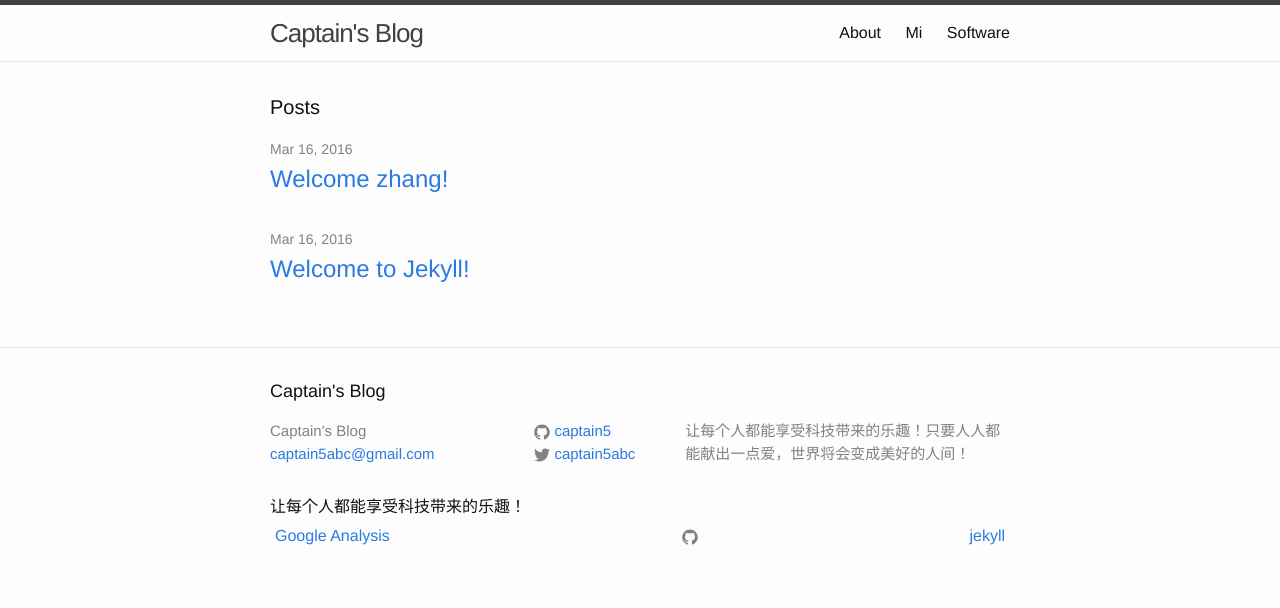
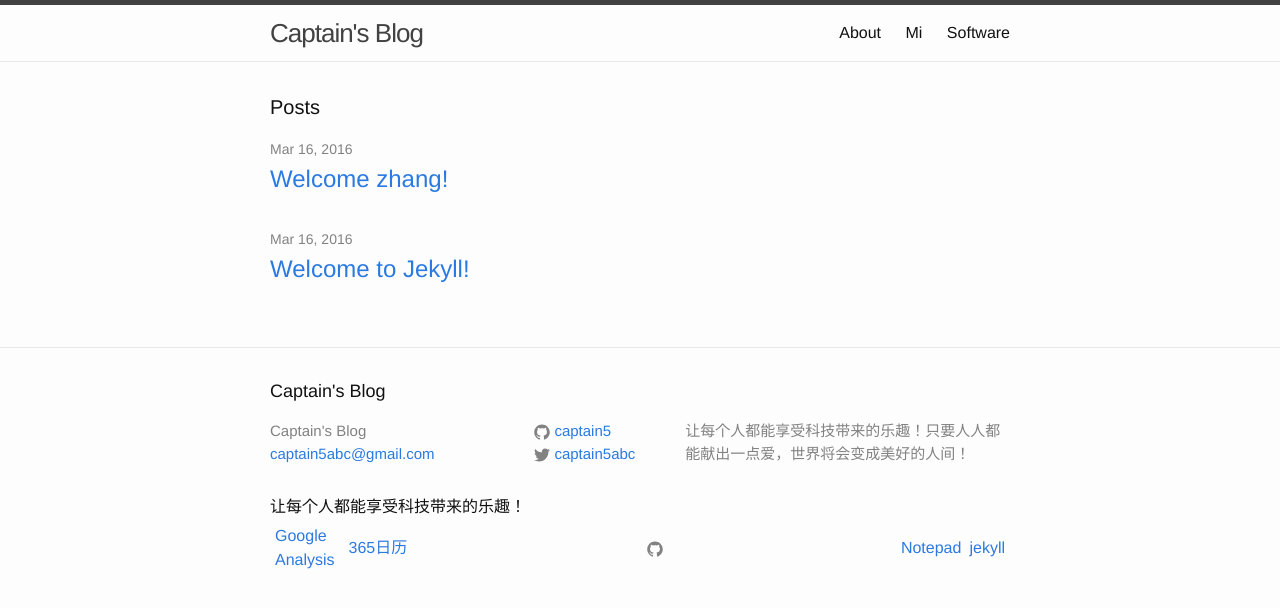
Before and after one commit to captain5/captain5.github.io, a Jekyll site: the page built from index.html, in a window 1280 px wide. Shown: the top 608 px of the page. Built offline with Jekyll 4.4.1, drawn with Linux system fonts in a browser that asks for light colours.

Commit message:
Update footer.html

```diff
--- a/_includes/footer.html
+++ b/_includes/footer.html
@@ -57,9 +57,11 @@
 	setInterval("foot()",5000);
     </script>
    <table cellpadding=3>
-      <tr><td align=left width=20%><a href="https://analytics.google.com"  target="_black">Google Analysis</a></td>
+      <tr><td align=left width=10%><a href="https://analytics.google.com"  target="_black">Google Analysis</a></td>
+      <td align=left width=10%><a href="http://www.365rili.com/"  target="_black">365日历</a></td>
         <td width=80% align=center>{% include icon-github.html %}</td>
-        <td align=right width=10%><a href="https://jekyllrb.com/"  target="_black">jekyll</a></td>
+        <td align=right width=5%><a href="http://notepad.flowsoft7.com/"  target="_black">Notepad</a></td>
+        <td align=right width=5%><a href="https://jekyllrb.com/"  target="_black">jekyll</a></td>
       </tr></table>
   </div>
 </footer>
```
